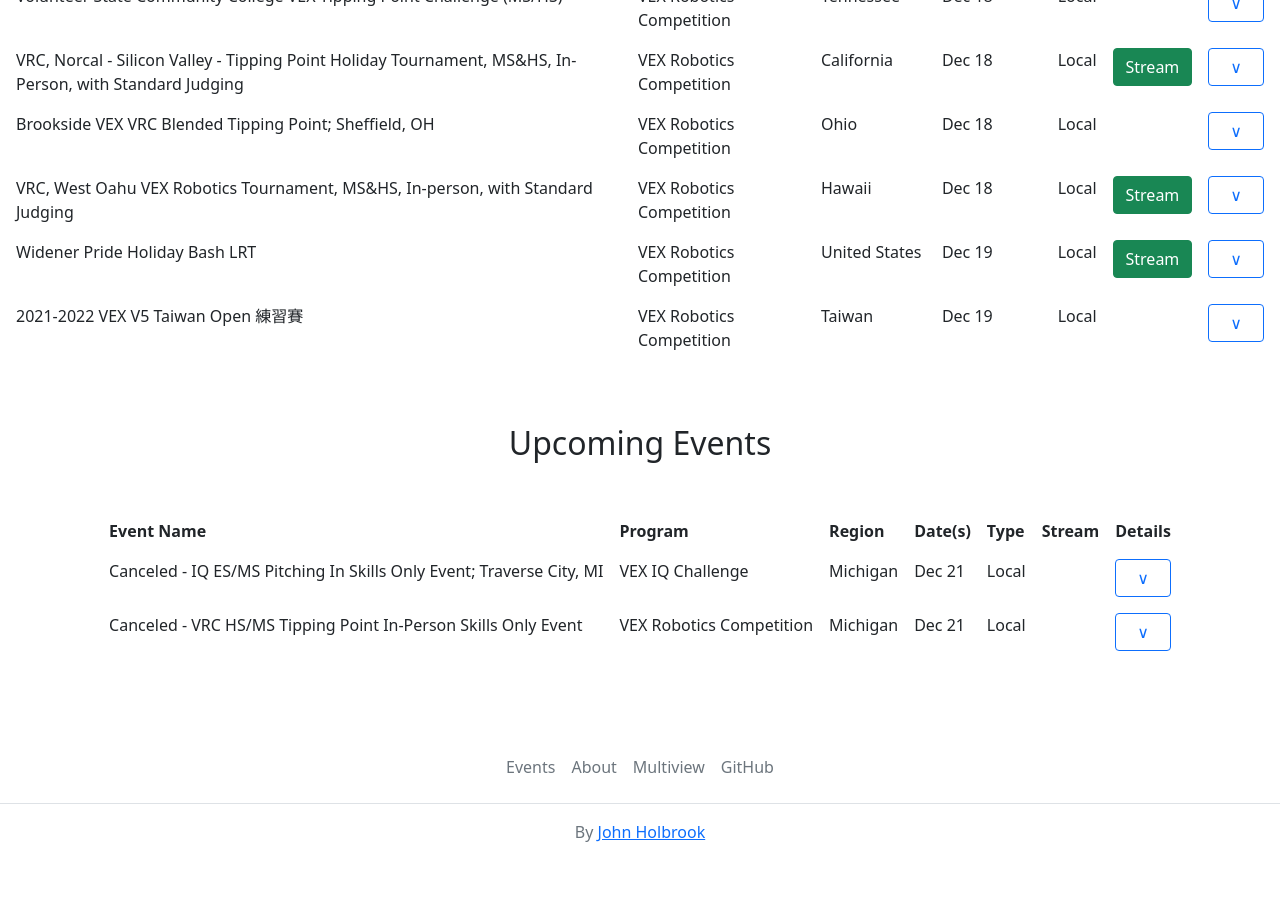
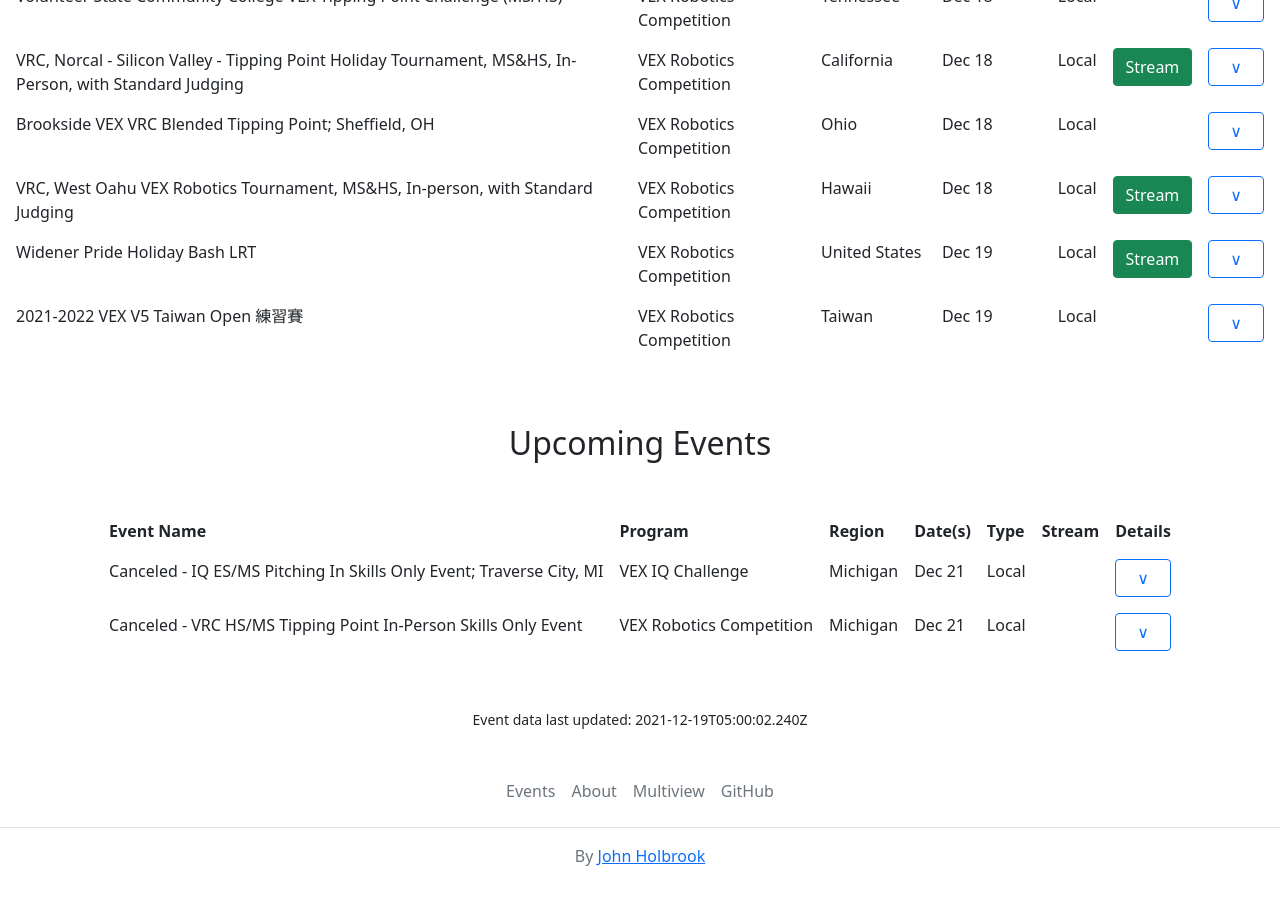
Before and after one commit to johnholbrook/vexstreams.com, a Jekyll site: the page built from docs/index.html, in a window 1280 px wide and 900 px high, scrolled down 1865 px. Built offline with Jekyll 4.4.1, drawn with Linux system fonts in a browser that asks for light colours; before the commit the page ends 2741 px from its top, so only the background shows below that.

Commit message:
Show event data timestamp on index page

```diff
--- a/docs/index.html
+++ b/docs/index.html
@@ -60,5 +60,12 @@
 <h2 class="m-3 text-center">Upcoming Events</h2>
 <div id="future_events_area" class="m-4 p-2 col-xxl-10 mx-auto"></div>
 
+<div class="text-center">
+    <small>
+        Event data last updated:
+        <span id="last-updated"></span>
+    </small>
+</div>
+
 <!-- <script src="events/event_data.js"></script> -->
 <script src="index.js"></script>
--- a/docs/index.js
+++ b/docs/index.js
@@ -1,4 +1,5 @@
 var event_data = null;
+var last_updated = null;
 
 var today_events = [];
 var future_events = [];
@@ -13,11 +14,17 @@
     request.send(null);
     if (request.status === 200) {
         // console.log(JSON.parse(request.responseText));
-        event_data = JSON.parse(request.responseText).data;
+        let response = JSON.parse(request.responseText);
+        // event_data = JSON.parse(request.responseText).data;
+        event_data = response.data;
+        last_updated = response.last_updated;
     }
     else {
         alert("ERROR: Couldn't lead event data.")
     }
+
+    // show the time the data was updated
+    document.querySelector("#last-updated").innerHTML = last_updated;
 
     // split the events into today and future events
     event_data.forEach(event => {
```
Also changed, not shown: 2 other files.
